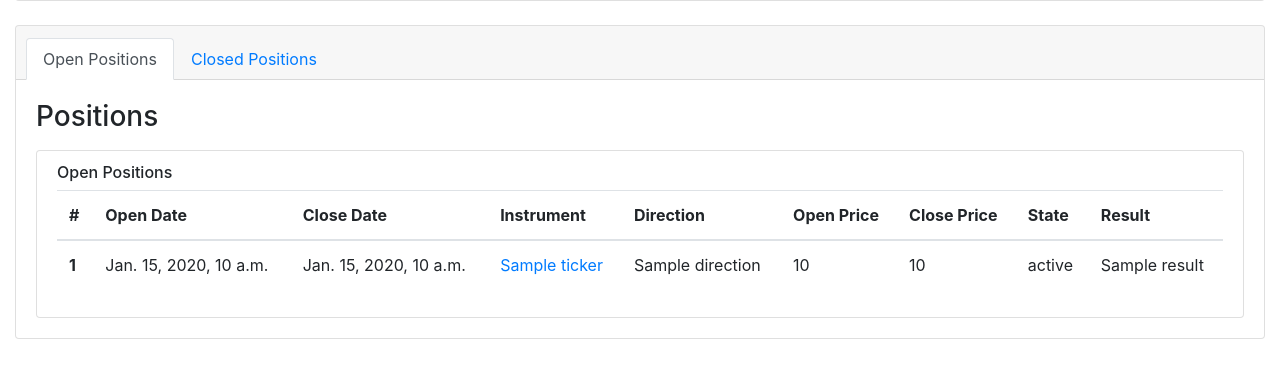
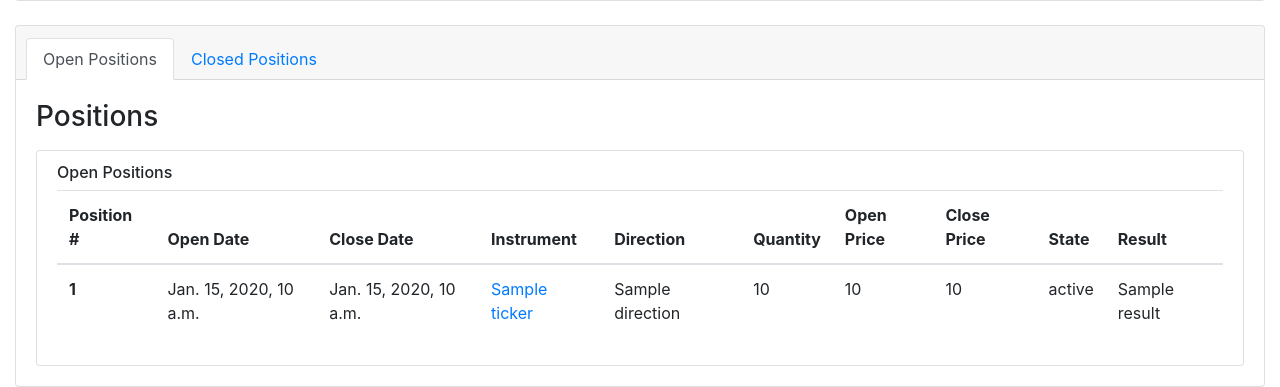
Before and after one commit to mankaransaggu/tradingwebportal, a Django app: template mysite/trading/templates/trading/detail.html in a window 1280 px wide. Shown: the part 811-1198 px from the top of the page. Before the commit the page ends 1150 px from the top, so only its background shows below. Run offline with Django 3.2, Linux system fonts and the light colour scheme; tables that the repository leaves empty hold one stand-in row (values such as "Sample post"); the template is opened without the code that fills it: values that come from a table or form of the project are taken from there, most other values are stand-ins (such as "Sample title", 1, 10 or a date in 2020); some libraries are stand-ins or nearby versions.

Commit message:
CREATED POSITIONS

```diff
--- a/mysite/trading/models.py
+++ b/mysite/trading/models.py
@@ -88,6 +88,7 @@ class Position(models.Model):
     open_date = models.DateField(default=None, blank=True, null=True)
     close_date = models.DateField(default=None, blank=True, null=True)
     direction = models.CharField(max_length=5, choices=DIRECTION_CHOICES)
+    quantity = models.FloatField()
     open_price = models.FloatField()
     close_price = models.FloatField(default=None, blank=True, null=True)
     result = models.FloatField(default=None, blank=True, null=True)
--- a/mysite/trading/templates/trading/detail.html
+++ b/mysite/trading/templates/trading/detail.html
@@ -186,11 +186,12 @@
                                     <table class="table">
                                         <thead>
                                         <tr>
-                                            <th scope="col">#</th>
+                                            <th scope="col">Position #</th>
                                             <th scope="col">Open Date</th>
                                             <th scope="col">Close Date</th>
                                             <th scope="col">Instrument</th>
                                             <th scope="col">Direction</th>
+                                            <th scope="col">Quantity</th>
                                             <th scope="col">Open Price</th>
                                             <th scope="col">Close Price</th>
                                             <th scope="col">State</th>
@@ -206,6 +207,7 @@
                                             <td>{{position.close_date}}</td>
                                             <td> <a href="{% url 'equity' position.ticker_id %}">{{position.ticker}}</a></td>
                                             <td>{{position.direction}}</td>
+                                            <td>{{position.quantity}}</td>
                                             <td>{{position.open_price}}</td>
                                             <td>{{position.close_price}}</td>
                                             <td>{{position.position_state}}</td>
@@ -213,6 +215,7 @@
                                         </tr>
                                         {% endfor %}
                                         </tbody>
+
                                     </table>
 
                                     {% else %}
@@ -226,17 +229,18 @@
                             <div class="card-text">
 
                                 <div class="list-group-item flex-fill">
-                                    <h6>Positions</h6>
+                                    <h6>Closed Positions</h6>
 
                                     {% if close_positions %}
                                     <table class="table">
                                         <thead>
                                         <tr>
-                                            <th scope="col">#</th>
+                                            <th scope="col">Position #</th>
                                             <th scope="col">Open Date</th>
                                             <th scope="col">Close Date</th>
                                             <th scope="col">Instrument</th>
                                             <th scope="col">Direction</th>
+                                            <th scope="col">Quantity</th>
                                             <th scope="col">Open Price</th>
                                             <th scope="col">Close Price</th>
                                             <th scope="col">State</th>
@@ -252,6 +256,7 @@
                                             <td>{{position.close_date}}</td>
                                             <td> <a href="{% url 'equity' position.ticker_id %}">{{position.ticker}}</a></td>
                                             <td>{{position.direction}}</td>
+                                            <td>{{position.quantity}}</td>
                                             <td>{{position.open_price}}</td>
                                             <td>{{position.close_price}}</td>
                                             <td>{{position.position_state}}</td>
```
Also changed, not shown: mysite/trading/templates/trading/account.html (+6 -6 lines).
